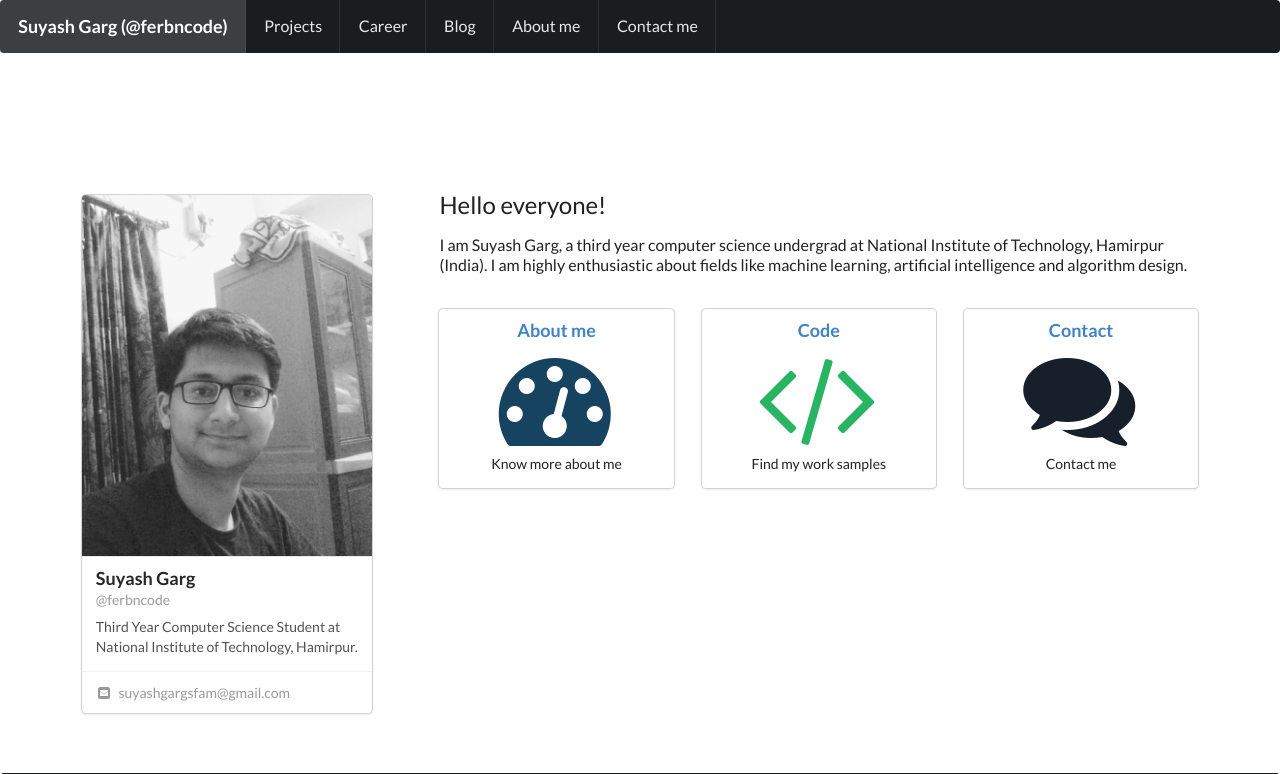
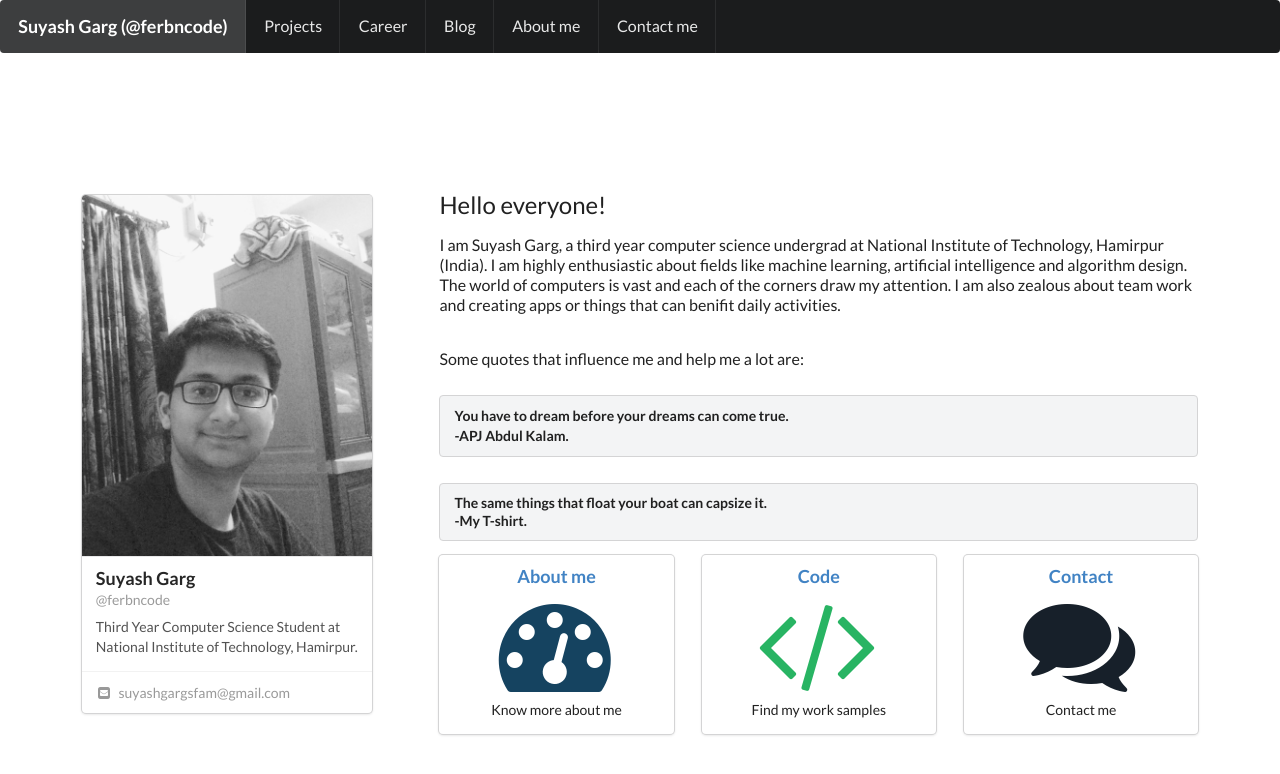
Before and after one commit to ferbncode/suyashgarg.heroku.com, a Flask app: page / in a window 1280 px wide. Shown: the top 774 px of the page. Run offline with Flask 2, Linux system fonts and the light colour scheme.

Commit message:
Updated Index.html

```diff
--- a/mysite/templates/index.html
+++ b/mysite/templates/index.html
@@ -36,8 +36,10 @@
 </div>
 <div class="eleven wide column">
 <p><font size="5">Hello everyone!</font><br/><br/>
-<font size="3">I am Suyash Garg, a third year computer science undergrad at National Institute of Technology, Hamirpur (India). I am highly enthusiastic about fields like machine learning, artificial intelligence and algorithm design. <br/><br/></font></p>
-<p><font size="3"></font></p>
+<font size="3">I am Suyash Garg, a third year computer science undergrad at National Institute of Technology, Hamirpur (India). I am highly enthusiastic about fields like machine learning, artificial intelligence and algorithm design. The world of computers is vast and each of the corners draw my attention. I am also zealous about team work and creating apps or things that can benifit daily activities. <br/><br/></font></p>
+<p><font size="3">Some quotes that influence me and help me a lot are:<br/></font></p>
+		<div class="ui block header"><p>You have to dream before your dreams can come true.<br/>-APJ Abdul Kalam.</p></div>
+		<div class="ui block header">The same things that float your boat can capsize it.<br/>-My T-shirt.<br/></div>
 <div class="ui grid">
   <div class="three column row">
   <div class="column">
```
